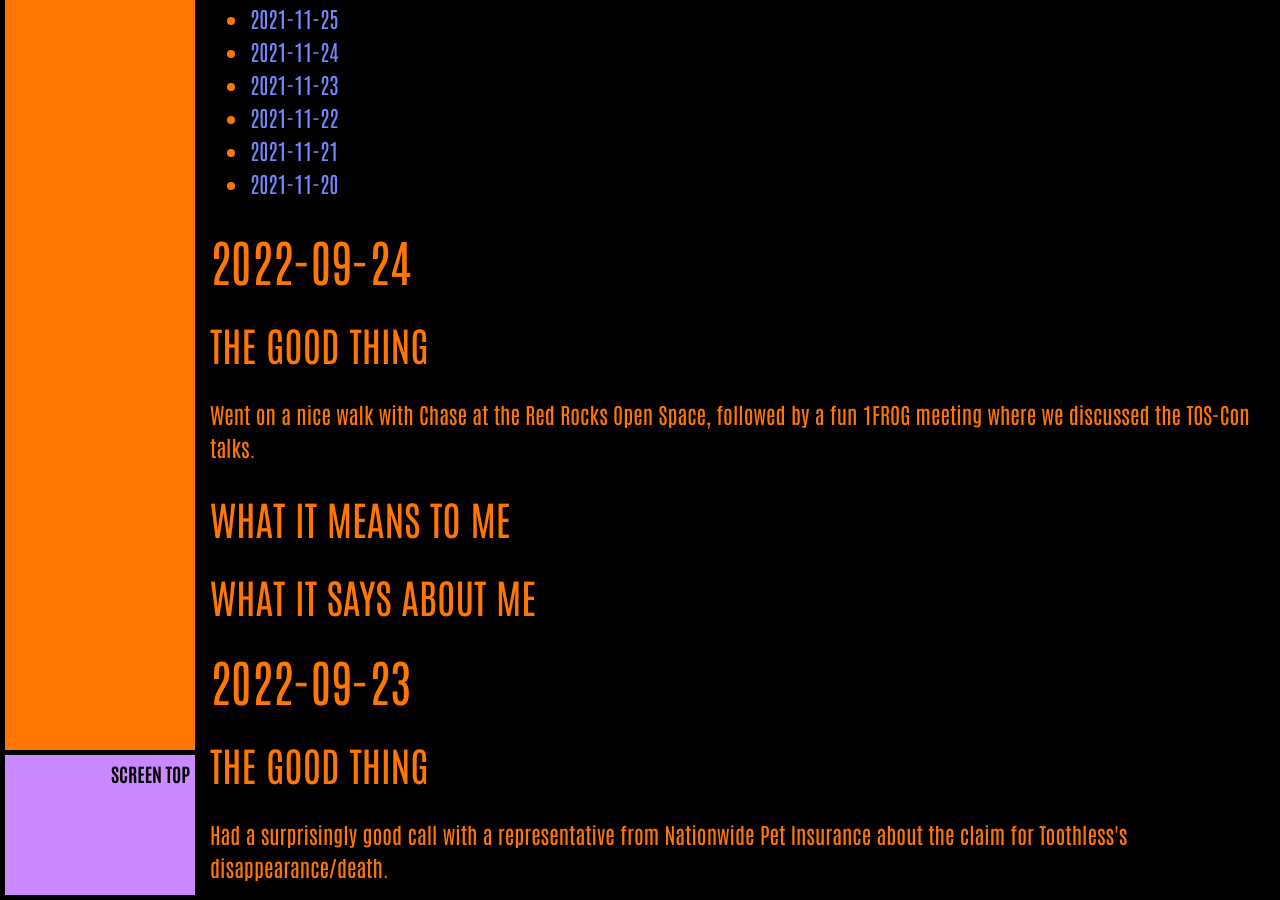
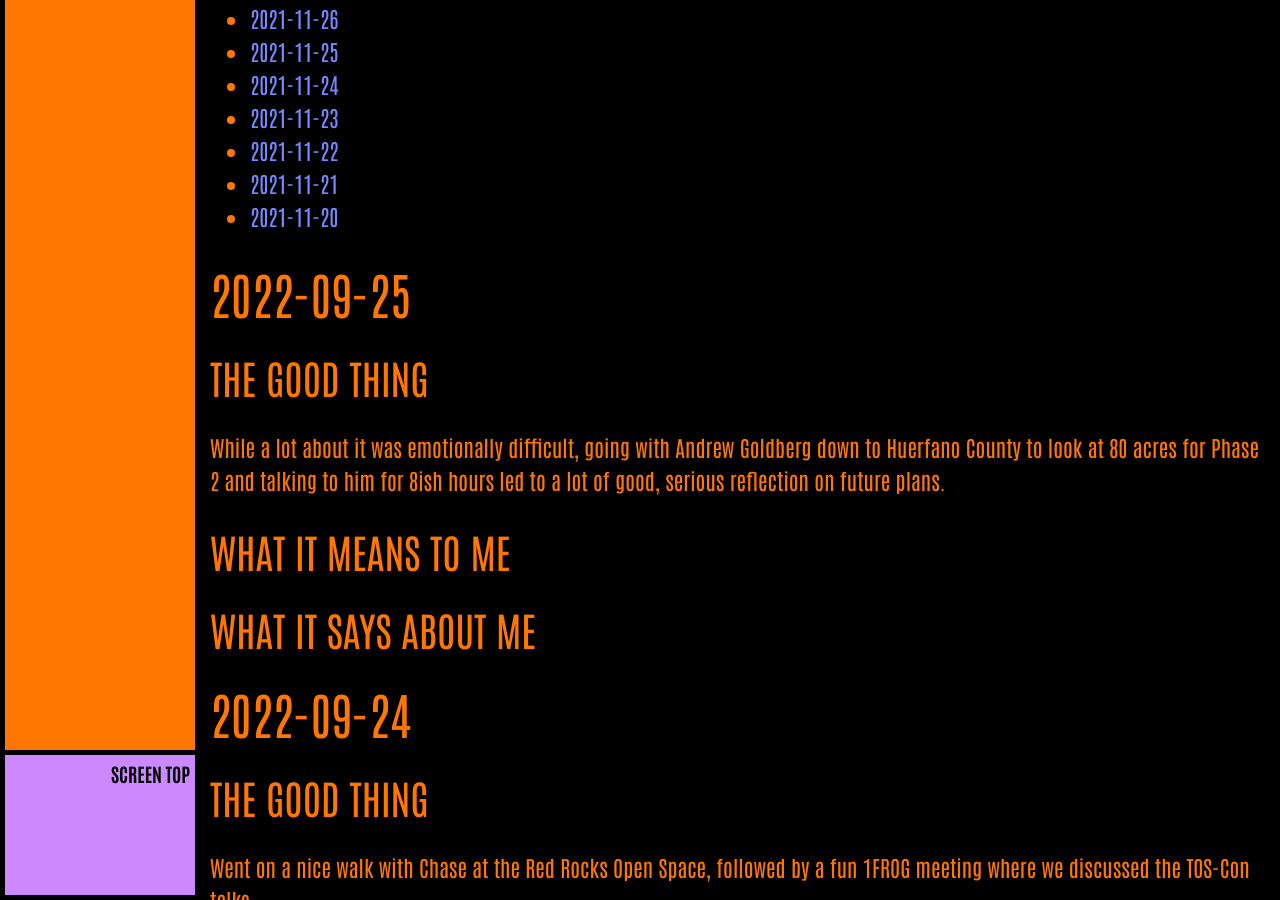
Before and after one commit to ArthurZey/arthurzey.github.io, a Jekyll site: the page built from _pages/one-good-thing.md, in a window 1280 px wide and 900 px high, scrolled down 6105 px. Built offline with Jekyll 4.4.1, drawn with Linux system fonts in a browser that asks for light colours; some of the changed text lies outside the part shown.

Commit message:
added stub for 2022-09-25

```diff
--- a/_pages/one-good-thing.md
+++ b/_pages/one-good-thing.md
@@ -13,6 +13,15 @@
 {:toc}
 {::options toc_levels="2" /}
 
+## 2022-09-25
+### The Good Thing
+While a lot about it was emotionally difficult, going with Andrew Goldberg down to Huerfano County to look at 80 acres for Phase 2 and talking to him for 8ish hours led to a lot of good, serious reflection on future plans.
+### What It Means to Me
+
+### What It Says about Me
+
+
+
 ## 2022-09-24
 ### The Good Thing
 Went on a nice walk with Chase at the Red Rocks Open Space, followed by a fun 1FROG meeting where we discussed the TOS-Con talks.
```
Also changed, not shown: other parts of _pages/one-good-thing.md (+1 -1 lines).
